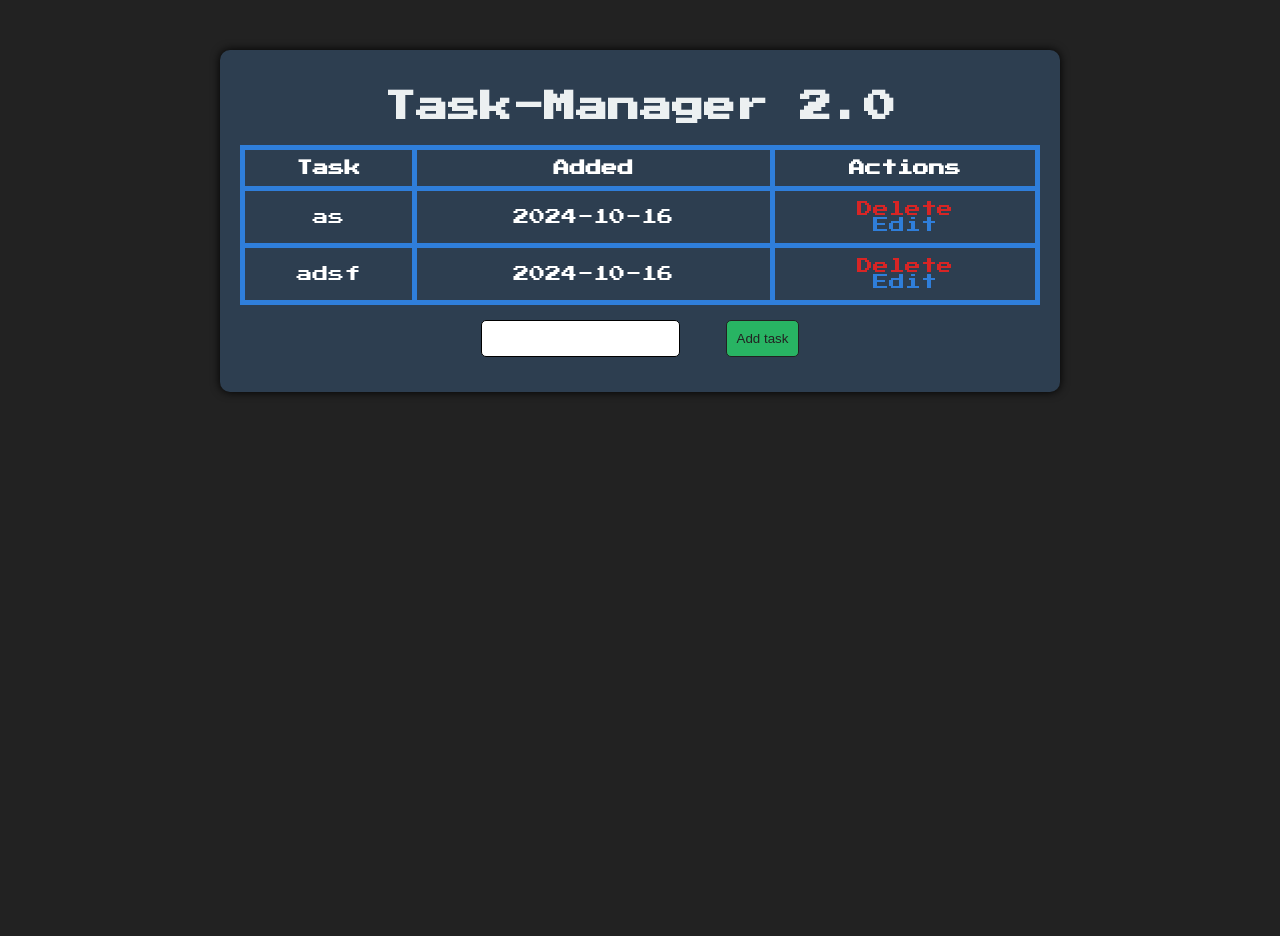
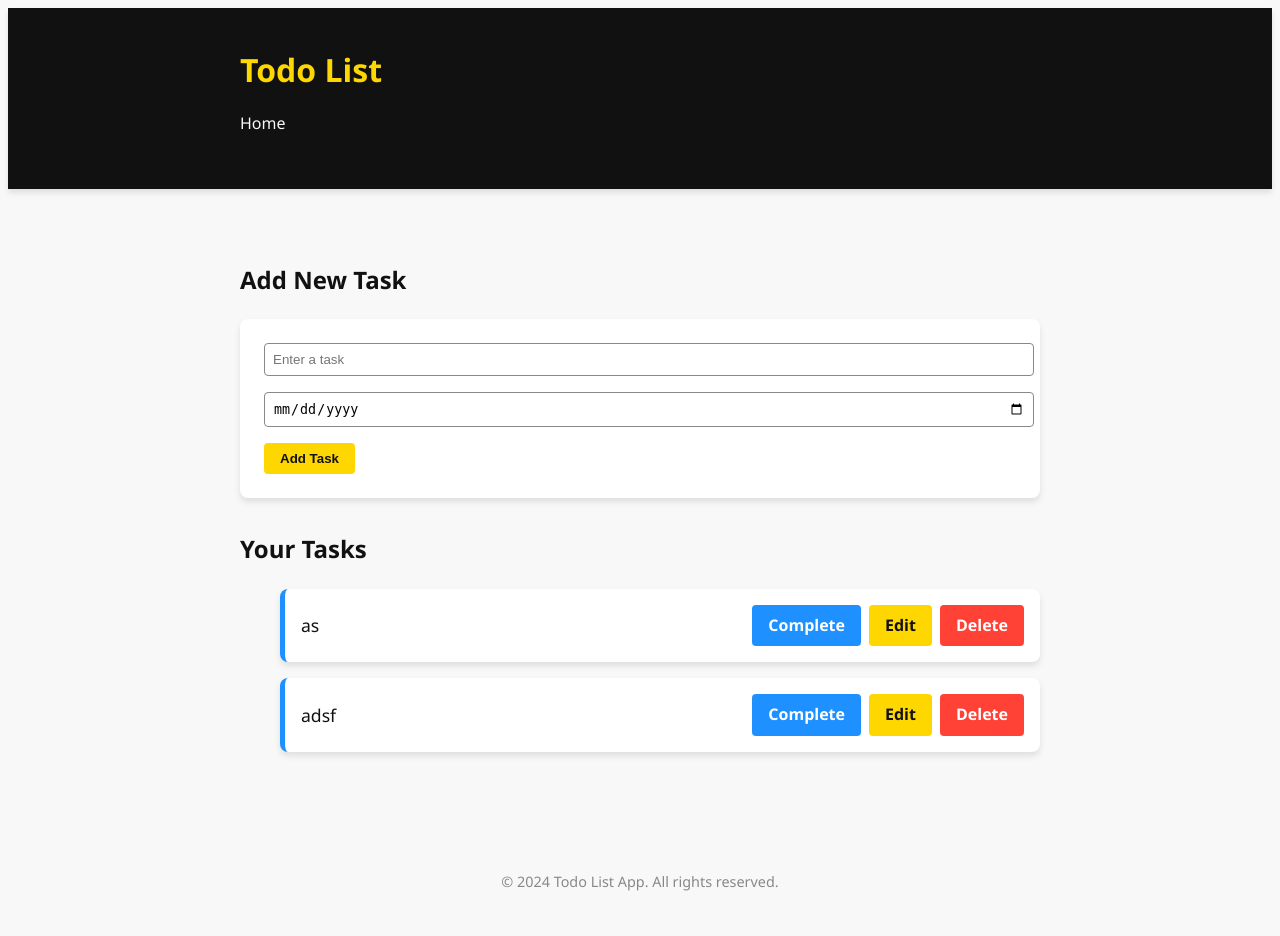
Before and after one commit to opkpEh/flaskProjects, a Flask app: page / in a window 1280 px wide. Before the commit the page ends 394 px from the top, so only its background shows below. Run offline with Flask 3, Linux system fonts and the light colour scheme; data comes from the database, SQL or seed files in the repository; both versions use the stored data as it was after the commit.

Commit message:
todo updated

```diff
--- a/todolist/app.py
+++ b/todolist/app.py
@@ -1,76 +1,85 @@
-from flask import Flask, render_template, redirect, request
+from flask import Flask, render_template, redirect, request, url_for
 from flask_scss import Scss
 from flask_sqlalchemy import SQLAlchemy
+from datetime import datetime
 from datetime import datetime
 
 app = Flask(__name__)
 Scss(app)
 
+@app.context_processor
+def inject_current_year():
+    return {"current_year": datetime.utcnow().year}
+
 app.config["SQLALCHEMY_DATABASE_URI"] = "sqlite:///project.db"
-app.config["SQLALCHEMY_TRACK_MODIFICATION"]= False
-db= SQLAlchemy(app)
+app.config["SQLALCHEMY_TRACK_MODIFICATIONS"] = False
+db = SQLAlchemy(app)
 
-#Row of data
 class MyTask(db.Model):
     id = db.Column(db.Integer, primary_key=True)
     content = db.Column(db.String(256), nullable=False)
-    complete = db.Column(db.Integer, default=0)
+    complete = db.Column(db.Boolean, default=False)
     created = db.Column(db.DateTime, default=datetime.utcnow)
+    deadline = db.Column(db.Date, nullable=True)
 
-    def __repr__(self)->str:
+    def __repr__(self) -> str:
         return f"Task {self.id}"
 
 with app.app_context():
     db.create_all()
 
-#home page
 @app.route("/", methods=["GET", "POST"])
 def home():
     if request.method == "POST":
-        current_task= request.form['content']
-        new_task= MyTask(content=current_task)
+        content = request.form['task_description']
+        deadline_str = request.form['task_deadline']
+        deadline = datetime.strptime(deadline_str, '%Y-%m-%d').date() if deadline_str else None
+        new_task = MyTask(content=content, deadline=deadline)
         try:
             db.session.add(new_task)
             db.session.commit()
-            return redirect("/")
-
+            return redirect(url_for('home'))
         except Exception as e:
             print(f"Error {e}")
             return f"ERROR {e}"
-
     else:
-        tasks= MyTask.query.order_by(MyTask.created).all()
+        tasks = MyTask.query.order_by(MyTask.created).all()
         return render_template("home.html", tasks=tasks)
 
-#delete Item
-@app.route("/delete/<int:id>")
-def delete(id:int):
-    delete_task= MyTask.query.get_or_404(id)
-
+@app.route("/delete_task/<int:id>")
+def delete_task(id: int):
+    delete_task = MyTask.query.get_or_404(id)
     try:
         db.session.delete(delete_task)
         db.session.commit()
-        return redirect("/")
-
+        return redirect(url_for('home'))
     except Exception as e:
         return f"Error: {e}"
 
-
-#edit item
-@app.route("/edit/<int:id>",methods=["GET","POST"])
-def edit(id:int):
-    task= MyTask.query.get_or_404(id)
-    if request.method=="POST":
-        task.content = request.form['content']
+@app.route("/edit_task/<int:id>", methods=["GET", "POST"])
+def edit_task(id: int):
+    task = MyTask.query.get_or_404(id)
+    if request.method == "POST":
+        task.content = request.form['task_description']
+        deadline_str = request.form['task_deadline']
+        task.deadline = datetime.strptime(deadline_str, '%Y-%m-%d').date() if deadline_str else None
         try:
             db.session.commit()
-            return redirect("/")
-
+            return redirect(url_for('home'))
         except Exception as e:
             return f"Error: {e}"
+    else:
+        return render_template("edit.html", task=task)
 
-    else:
-        return render_template("edit.html",task=task)
+@app.route("/toggle_task/<int:id>")
+def toggle_task(id: int):
+    task = MyTask.query.get_or_404(id)
+    task.complete = not task.complete
+    try:
+        db.session.commit()
+        return redirect(url_for('home'))
+    except Exception as e:
+        return f"Error: {e}"
 
-if __name__=="__main__":
-        app.run(port=5000, host="0.0.0.0", debug=True)
+if __name__ == "__main__":
+    app.run(port=5000, host="0.0.0.0", debug=True)
--- /dev/null
+++ b/todolist/static/style.css
@@ -0,0 +1,183 @@
+:root {
+    --color-primary: #ffd700;  /* Yellow */
+    --color-secondary: #1e90ff;  /* Blue */
+    --color-dark: #111111;  /* Black */
+    --color-light: #f8f8f8;
+    --color-gray: #888888;
+    --shadow: 0 4px 6px rgba(0, 0, 0, 0.1);
+}
+
+body {
+    font-family: 'Segoe UI', Tahoma, Geneva, Verdana, sans-serif;
+    background-color: var(--color-light);
+    color: var(--color-dark);
+    line-height: 1.6;
+}
+
+.container {
+    max-width: 800px;
+    margin: 0 auto;
+    padding: 20px;
+}
+
+.site-header {
+    background-color: var(--color-dark);
+    color: var(--color-primary);
+    padding: 1rem 0;
+    box-shadow: var(--shadow);
+}
+
+.site-title {
+    margin: 0;
+    font-size: 2rem;
+}
+
+.main-nav ul {
+    list-style-type: none;
+    padding: 0;
+}
+
+.main-nav ul li {
+    display: inline;
+    margin-right: 1rem;
+}
+
+.main-nav ul li a {
+    color: var(--color-light);
+    text-decoration: none;
+    transition: color 0.3s ease;
+}
+
+.main-nav ul li a:hover {
+    color: var(--color-primary);
+}
+
+.main-content {
+    margin-top: 2rem;
+}
+
+.task-form {
+    background-color: white;
+    padding: 1.5rem;
+    border-radius: 8px;
+    box-shadow: var(--shadow);
+    margin-bottom: 2rem;
+}
+
+.task-form input[type="text"],
+.task-form input[type="date"] {
+    width: 100%;
+    padding: 0.5rem;
+    margin-bottom: 1rem;
+    border: 1px solid var(--color-gray);
+    border-radius: 4px;
+}
+
+.btn {
+    padding: 0.5rem 1rem;
+    border: none;
+    border-radius: 4px;
+    cursor: pointer;
+    font-weight: bold;
+    transition: background-color 0.3s ease, transform 0.1s ease;
+    text-decoration: none;
+}
+
+.btn:hover {
+    transform: translateY(-2px);
+}
+
+.btn-primary {
+    background-color: var(--color-primary);
+    color: var(--color-dark);
+}
+
+.btn-primary:hover {
+    background-color: #e6c200;
+}
+
+.task-list {
+    list-style-type: none;
+    padding: 0;
+}
+
+.task-item {
+    background-color: white;
+    border-left: 5px solid var(--color-secondary);
+    border-radius: 8px;
+    margin-bottom: 1rem;
+    padding: 1rem;
+    display: flex;
+    justify-content: space-between;
+    align-items: center;
+    box-shadow: var(--shadow);
+    transition: transform 0.3s ease;
+}
+
+.task-item:hover {
+    transform: translateY(-3px);
+}
+
+.task-complete {
+    border-left-color: var(--color-primary);
+    background-color: #fffdf0;
+}
+
+.task-content {
+    flex-grow: 1;
+}
+
+.task-text {
+    font-size: 1.1rem;
+    margin-right: 1rem;
+}
+
+.task-deadline {
+    font-size: 0.9rem;
+    color: var(--color-gray);
+}
+
+.task-actions {
+    display: flex;
+    gap: 0.5rem;
+}
+
+.btn-toggle {
+    background-color: var(--color-secondary);
+    color: white;
+}
+
+.btn-edit {
+    background-color: var(--color-primary);
+    color: var(--color-dark);
+}
+
+.btn-delete {
+    background-color: #ff4136;
+    color: white;
+}
+
+.no-tasks {
+    text-align: center;
+    color: var(--color-gray);
+    font-style: italic;
+    margin-top: 2rem;
+}
+
+.site-footer {
+    margin-top: 3rem;
+    text-align: center;
+    color: var(--color-gray);
+    font-size: 0.9rem;
+}
+
+@media (max-width: 768px) {
+    .task-item {
+        flex-direction: column;
+        align-items: flex-start;
+    }
+
+    .task-actions {
+        margin-top: 1rem;
+    }
+}
--- a/todolist/static/styles.css
+++ /dev/null
@@ -1,63 +0,0 @@
-body {
-  background-color: #2D3E50;
-  font-family: "Press Start 2P";
-  margin: 0;
-  padding: 0;
-  background-color: #222222;
-  color: #FFFFFF;
-}
-
-.content {
-  max-width: 800px;
-  margin: 50px auto;
-  padding: 20px;
-  background-color: #2D3E50;
-  border-radius: 10px;
-  box-shadow: 0 0 10px rgb(0, 0, 0);
-  text-align: center;
-}
-.content h1 {
-  color: #ECF0F1;
-}
-.content h4 {
-  color: #666;
-}
-.content table {
-  width: 100%;
-  margin-top: 20px;
-  border-collapse: collapse;
-}
-.content table th, .content table td {
-  padding: 10px;
-  border: 5px solid #2f7eda;
-}
-.content input {
-  padding: 10px;
-  margin: 15px;
-  border: solid 1px;
-  border-radius: 5px;
-}
-.content #btn_addr {
-  background-color: #28B463;
-  color: #222222;
-  cursor: pointer;
-}
-.content #btn_addr:hover {
-  background-color: #229954;
-}
-
-.DeleteEdit {
-  text-decoration: none;
-}
-
-.Edit {
-  color: #2f7eda;
-}
-
-.Delete {
-  color: #d72525;
-}
-
-.DeleteEdit:hover {
-  text-decoration: underline;
-}/*# sourceMappingURL=styles.css.map */
--- a/todolist/static/styles.scss
+++ /dev/null
@@ -1,74 +0,0 @@
-$primary_color: #2D3E50;
-$primary_hover_color: #34495E;
-$success_color: #28B463;
-$success_hover_color: #229954;
-$title_color: #ECF0F1;
-$background_color: #222222;
-$text_color: #FFFFFF;
-
-body{
-  background-color: $primary_color;
-  font-family:'Press Start 2P';
-  margin: 0;
-  padding: 0;
-  background-color: $background_color;
-  color: $text_color;
-
-}
-
-.content{
-  max-width: 800px;
-  margin: 50px auto;
-  padding: 20px;
-  background-color: $primary_color;
-  border-radius: 10px;
-  box-shadow: 0 0 10px rgba(0,0,0.1);
-  text-align: center;
-
-  h1{
-    color: $title_color;
-  }
-  h4{
-    color: #666;
-  }
-  table{
-    width: 100%;
-    margin-top: 20px;
-    border-collapse: collapse;
-
-    th,td{
-      padding: 10px;
-      border: 5px solid #2f7eda;
-    }
-  }
-  input{
-    padding: 10px;
-    margin: 15px;
-    border: solid 1px;
-    border-radius: 5px;
-  }
-
-  #btn_addr{
-    background-color: $success_color;
-    color: $background_color;
-    cursor: pointer;
-    &:hover{
-      background-color: $success_hover_color;
-    }
-  }
-}
-
-
-.DeleteEdit{
-  text-decoration: none;
-}
-.Edit{
-  color:#2f7eda
-}
-.Delete{
-  color:#d72525
-}
-
-.DeleteEdit:hover{
-  text-decoration: underline;
-};
--- a/todolist/templates/base.html
+++ b/todolist/templates/base.html
@@ -3,13 +3,38 @@
 <head>
     <meta charset="UTF-8">
     <meta name="viewport" content="width=device-width, initial-scale=1.0">
-    <link rel="stylesheet" href="{{url_for("static", filename="styles.css")}}"/>
-    <link href='https://fonts.googleapis.com/css?family=Press Start 2P' rel='stylesheet'>
-
-    {% block head %} {% endblock %}
-
+    <title>{% block title %}Todo List{% endblock %}</title>
+    <link rel="stylesheet" href="{{ url_for('static', filename='style.css') }}">
+    {% block extra_css %}{% endblock %}
 </head>
 <body>
-    {% block body %} {% endblock %}
+    <header class="site-header">
+        <div class="container">
+            <h1 class="site-title">Todo List</h1>
+            <nav class="main-nav">
+                <ul>
+                    <li><a href="{{ url_for('home') }}">Home</a></li>
+                    <!-- Add more navigation items as needed -->
+                </ul>
+            </nav>
+        </div>
+    </header>
+
+    <main class="main-content">
+        <div class="container">
+            {% block content %}
+            <!-- Main content will be inserted here -->
+            {% endblock %}
+        </div>
+    </main>
+
+    <footer class="site-footer">
+        <div class="container">
+            <p>&copy; {{ current_year }} Todo List App. All rights reserved.</p>
+        </div>
+    </footer>
+
+    <script src="{{ url_for('static', filename='js/main.js') }}"></script>
+    {% block extra_js %}{% endblock %}
 </body>
 </html>
--- a/todolist/templates/home.html
+++ b/todolist/templates/home.html
@@ -1,42 +1,39 @@
-{%extends 'base.html'%}
+{% extends "base.html" %}
 
-{% block head %}
-<title>Task Smasher</title>
+{% block content %}
+<section class="add-task">
+    <h2>Add New Task</h2>
+    <form action="{{ url_for('home') }}" method="POST" class="task-form">
+        <input type="text" name="task_description" placeholder="Enter a task" required>
+        <input type="date" name="task_deadline">
+        <button type="submit" class="btn btn-primary">Add Task</button>
+    </form>
+</section>
+
+<section class="task-list">
+    <h2>Your Tasks</h2>
+    {% if tasks %}
+        <ul class="tasks">
+            {% for task in tasks %}
+            <li class="task-item {% if task.complete %}task-complete{% endif %}">
+                <div class="task-content">
+                    <span class="task-text">{{ task.content }}</span>
+                    {% if task.deadline %}
+                        <span class="task-deadline">Due: {{ task.deadline.strftime('%b %d, %Y') }}</span>
+                    {% endif %}
+                </div>
+                <div class="task-actions">
+                    <a href="{{ url_for('toggle_task', id=task.id) }}" class="btn btn-toggle">
+                        {% if task.complete %}Undo{% else %}Complete{% endif %}
+                    </a>
+                    <a href="{{ url_for('edit_task', id=task.id) }}" class="btn btn-edit">Edit</a>
+                    <a href="{{ url_for('delete_task', id=task.id) }}" class="btn btn-delete">Delete</a>
+                </div>
+            </li>
+            {% endfor %}
+        </ul>
+    {% else %}
+        <p class="no-tasks">No tasks yet. Add a task to get started!</p>
+    {% endif %}
+</section>
 {% endblock %}
-
-{% block body %}
-<div class="content">
-  <h1>Task-Manager 2.0</h1>
-
-  {% if tasks | length<1 %}
-  <h3>There are no tasks...</h3>
-
-  {%else%}
-  <table>
-    <tr>
-      <th>Task</th>
-      <th>Added</th>
-      <th>Actions</th>
-    </tr>
-
-    {% for task in tasks %}
-    <tr>
-      <td>{{task.content}}</td>
-      <td>{{task.created.strftime("%Y-%m-%d")}}</td>
-      <td>
-          <a class="DeleteEdit Delete" href="/delete/{{task.id}}">Delete</a><br>
-          <a class="DeleteEdit Edit" href="/edit/{{task.id}}">Edit</a><br>
-      </td>
-    </tr>
-    {% endfor %}
-  </table>
-  {% endif %}
-
-  <form action="/" method="POST">
-    <input type="text" name="content"
-    id="content" />
-    <input type="submit" value="Add task"
-    id="btn_addr" />
-  </form>
-</div>
-{% endblock %}
```
Also changed, not shown: todolist/templates/edit.html (+90 -10 lines), todolist/instance/project.db, todolist/requirements.txt (renamed from todolist/requirments.txt), 1 other file.
